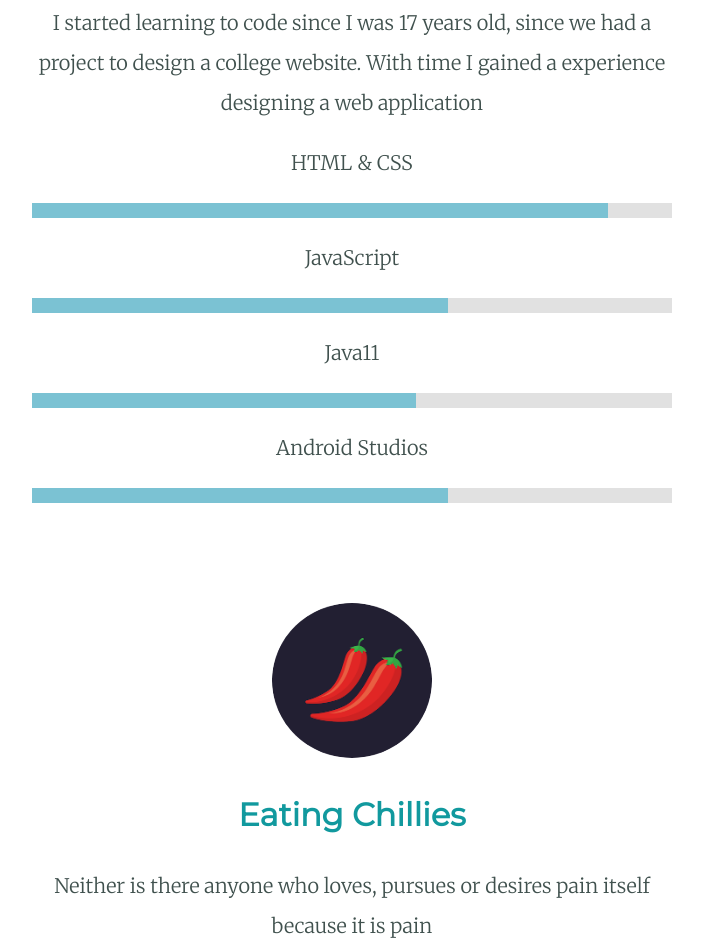
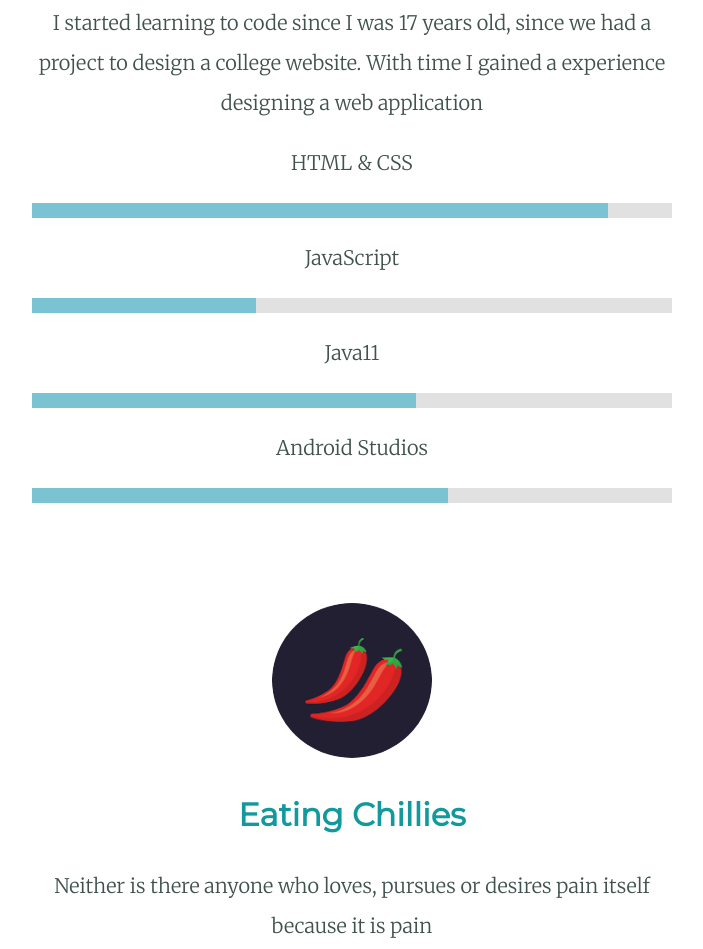
Before and after one commit to ChinmayMahajan24/aboutme, a plain HTML site: page index.html in a window 1280 px wide. Shown: the part 1609-2558 px from the top of the page, without its empty margins (288-991 px from the left). Drawn offline with Linux system fonts and the light colour scheme.

Commit message:
Update style.css

```diff
--- a/css/style.css
+++ b/css/style.css
@@ -67,7 +67,7 @@ a:hover {
 }
 
 .html-css {width: 90%; height: 15px; background-color: #7bc2d3;}
-.js {width: 65%; height: 15px; background-color: #7bc2d3;}
+.js {width: 35%; height: 15px; background-color: #7bc2d3;}
 .java11 {width: 60%; height: 15px; background-color: #7bc2d3;}
 .as {width: 65%; height: 15px; background-color: #7bc2d3;}
 
```
